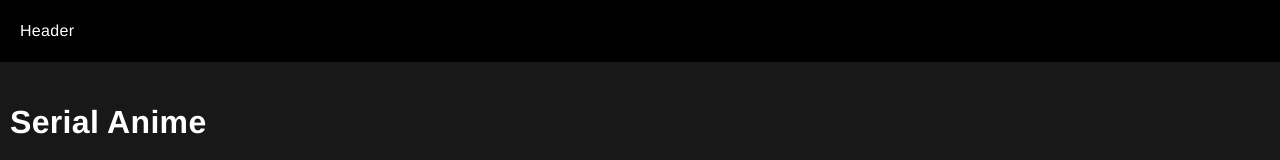
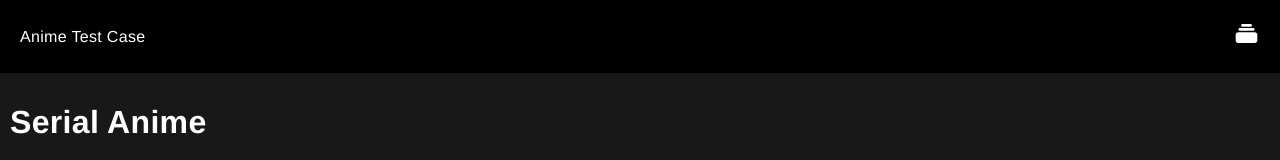
Before and after one commit to ommiPutera/tokopedia-test-case, a React (Create React App) app: page / in a window 1280 px wide. Shown: the top 160 px of the page. Built offline with nearby package versions, Linux system fonts and the light colour scheme; no server answers.

Commit message:
list collection

```diff
--- a/src/app/App.js
+++ b/src/app/App.js
@@ -1,5 +1,6 @@
 import Layout from "./layouts";
 import AnimeList from "./pages/Anime/List";
+import CollectionList from "./pages/Collection/List";
 import AnimeDetail from "./pages/Anime/Detail";
 import AnimeContextProvider from "../contexts/AnimeContext";
 import CollectionContextProvider from "../contexts/CollectionContext";
@@ -17,6 +18,7 @@ function App() {
           <CollectionContextProvider>
             <Routes>
               <Route path='/' element={<AnimeList />} />
+              <Route path='/collection/list' element={<CollectionList />} />
               <Route path='/detail/:id' exact element={<AnimeDetail />} />
             </Routes>
           </CollectionContextProvider>
--- /dev/null
+++ b/src/app/components/Card/CollectionCard.js
@@ -0,0 +1,51 @@
+import styled from '@emotion/styled'
+
+function CollectionCard({ item: { title, coverImage, episodes } }) {
+  return (
+    <Container>
+      <img src={coverImage?.large || '/assets/no_image_available.png'} alt='' />
+      <AnimeTitle>
+        <p>{`${title || 'Title not found...'}`}</p>
+      </AnimeTitle>
+    </Container>
+  )
+}
+
+const AnimeTitle = styled.div`
+  bottom: 4px;
+  min-width: 100%;
+  width: auto;
+  & p {
+    text-align: center;
+    margin: 3px 0;
+    color: white;
+    font-size: 14px;
+    font-weight: 400;
+  }
+
+  @media (max-width: 768px) {
+    & p {
+      margin: 5px 0;
+      line-height: 1.15em;
+      font-size: 12px;
+    }
+  }
+`
+
+const Container = styled.div`
+  position: relative;
+  overflow: hidden;
+  cursor: pointer;
+  img {
+    height: 140px;
+    width: 100%;
+    object-fit: cover;
+  }
+  @media (max-width: 768px) {
+    img {
+      height: 160px;
+    }
+  }
+`
+
+export default CollectionCard;
--- a/src/app/components/Card/ExistCollectionCard.js
+++ b/src/app/components/Card/ExistCollectionCard.js
@@ -26,6 +26,7 @@ const Container = styled.div`
 
 const Title = styled.p`
   text-align: left;
+  color: #fff;
   line-height: 1.1em !important;
   padding: 10px 6px 0 6px !important;
   margin: 0 !important;
--- a/src/app/layouts/header.js
+++ b/src/app/layouts/header.js
@@ -1,11 +1,18 @@
 import styled from '@emotion/styled'
+import { CollectionIcon } from '@heroicons/react/solid';
+import { Link } from 'react-router-dom';
 
 function Header() {
   return (
     <Container>
-      <div>
-        <p>Header</p>
-      </div>
+      <WrapperHeader>
+        <Link to='/' className="link">
+          <p>Anime Test Case</p>
+        </Link>
+        <Link to='/collection/list' className="link">
+          <CollectionIcon style={{ width: '27px', height: "27px" }} />
+        </Link>
+      </WrapperHeader>
     </Container>
   )
 }
@@ -17,9 +24,16 @@ const Container = styled.div`
   position: fixed;
   top: 0px;
   z-index: 9;
+`
 
-  div {
-    padding: 20px;
+const WrapperHeader = styled.div`
+  padding: 20px;
+  display: flex;
+  justify-content: space-between;
+  align-items: center;
+
+  & p, svg {
+    color: #fff;
   }
 `
 
--- a/src/app/pages/Collection/List.js
+++ b/src/app/pages/Collection/List.js
@@ -0,0 +1,70 @@
+import React from 'react';
+import { useCollection } from '../../../contexts/CollectionContext';
+import styled from '@emotion/styled';
+import { Link } from "react-router-dom";
+import CollectionCard from "../../components/Card/CollectionCard";
+import LoadingCard from "../../components/skeleton/LoadingCard";
+import ExistCollectionCard from '../../components/Card/ExistCollectionCard';
+import NewCollectionCard from '../../components/Card/NewCollectionCard';
+
+function List({ setShowPopUpForm }) {
+  const {
+    data,
+    dispatch
+  } = useCollection();
+
+  React.useEffect(() => {
+    console.log(data)
+  }, [])
+
+  return (
+    <Container>
+      <WrapperCard>
+        <NewCollectionCard onClick={() => setShowPopUpForm(true)} />
+        {
+          data?.itemsCollectionList
+            ?
+            data?.itemsCollectionList.map((item, index) => (
+              <Link to={`/detail/${item.id}`} key={item.id} className="link">
+                <ExistCollectionCard
+                  coverImage={item?.animes[0]?.coverImage.medium}
+                  title={item.collectionName}
+                  amount={item.animes.length}
+                />
+              </Link>
+            ))
+            : <LoadingCard count={10} />
+        }
+      </WrapperCard>
+    </Container>
+  )
+}
+
+const Container = styled.div`
+  margin: 100px 10px;
+
+  h1 {
+    margin: 30px 0;
+  }
+`
+
+
+const WrapperCard = styled.div`
+  display: grid;
+  column-gap: 12px;
+  row-gap: 30px;
+  grid-template-columns: repeat(5, minmax(0, 1fr));
+  margin: 0 20px;
+
+  & p {
+    margin: 0 0 30px 0 ;
+    font-size: 13.5px;
+  }
+
+  @media (max-width: 768px) {
+    row-gap: 12px;
+    grid-template-columns: repeat(3, minmax(0, 1fr));
+  }
+`
+
+export default List
```
